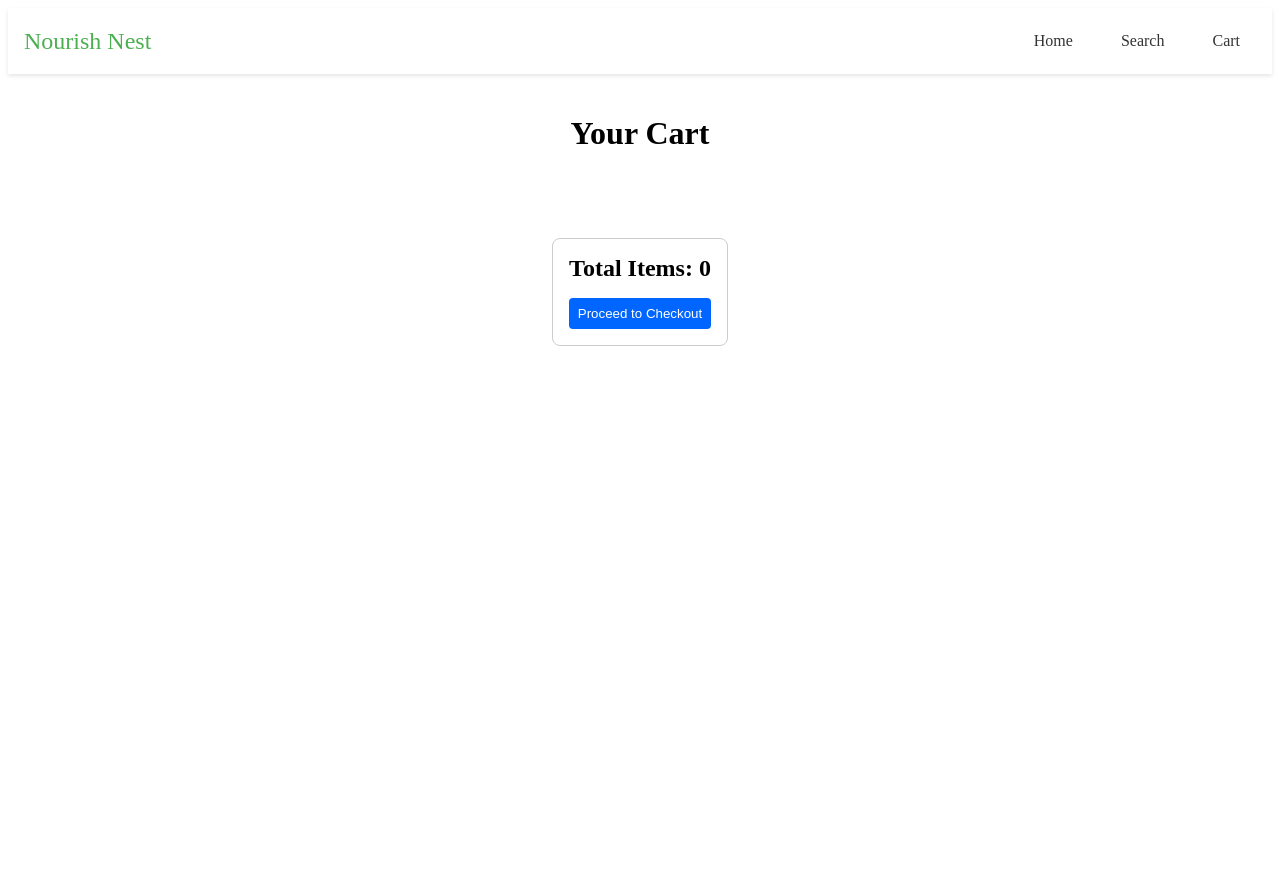
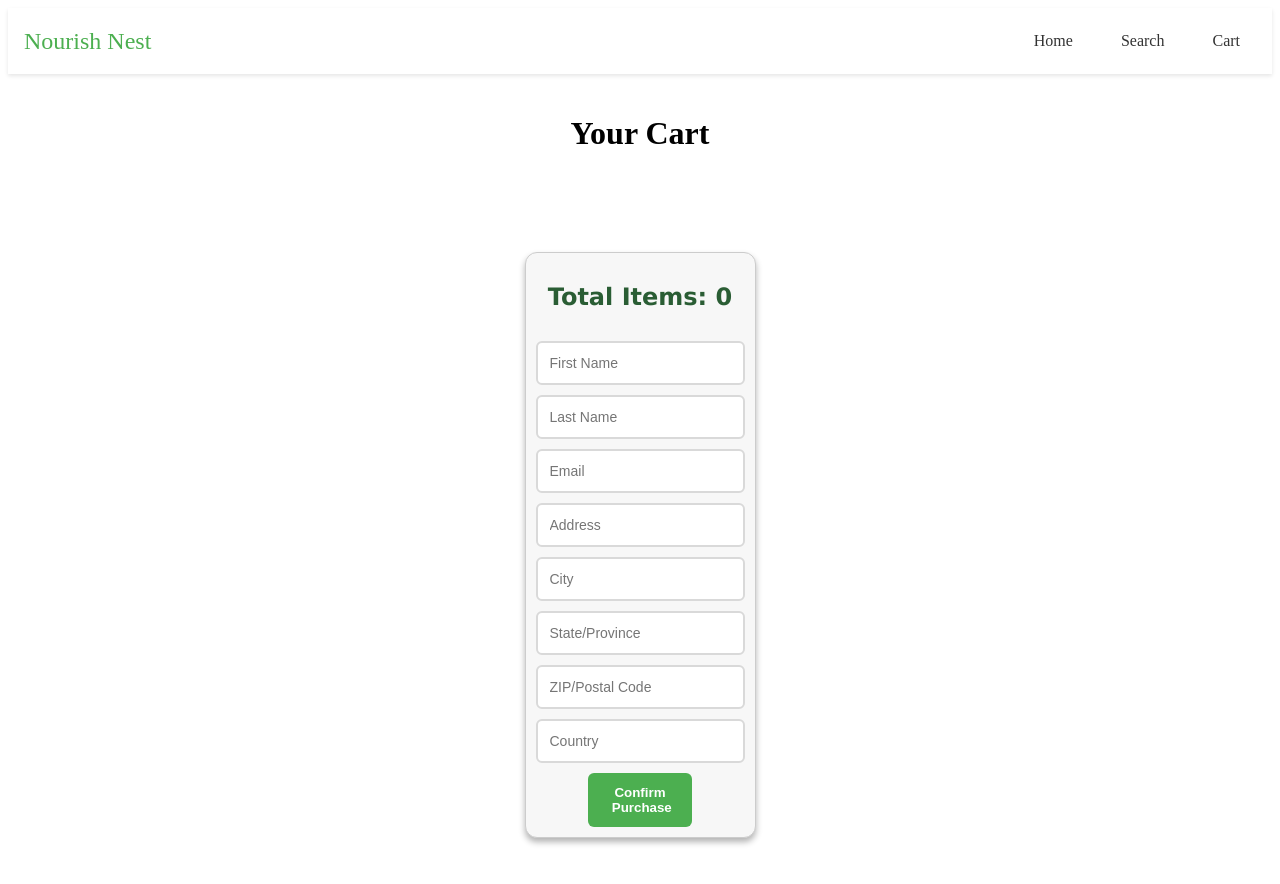
Before and after one commit to LSeward0421/nourish-nest, a React (Vite) app: page /cart in a window 1280 px wide. Shown: the top 884 px of the page. Before the commit the page ends 800 px from the top, so only its background shows below. Built offline with nearby package versions, Linux system fonts and the light colour scheme.

Commit message:
Update Checkout Form for purchase initiation

```diff
--- a/src/components/Checkout/Checkout.css
+++ b/src/components/Checkout/Checkout.css
@@ -1,20 +1,51 @@
 .checkout {
-  padding: 16px;
+  display: flex;
+  flex-direction: column;
+  align-items: center;
+  flex: 1;
+  gap: 10px;
+  padding: 10px;
+  background-color: #f7f7f7;
   border: 1px solid #ccc;
-  border-radius: 8px;
-  margin-top: 16px;
+  border-radius: 12px;
+  box-shadow: 0 4px 6px rgba(0, 0, 0, .3);
+  max-width: 300px;
+  margin: 30px auto;
+  font-family:Verdana, Geneva, Tahoma, sans-serif;
 }
 
 .checkout h2 {
-  margin: 0 0 16px 0;
+  color: #2a5d34;
+  text-align: center;
+  margin-bottom: 20px;
+}
+
+.checkout input {
+  padding: 12px;
+  border: 2px solid #d9d9d9;
+  border-radius: 6px;
+  font-size: 14px;
+  background-color: #fff;
+  transition: border-color 0.3s;
+}
+
+.checkout input:focus {
+  border-color: #a5d6a7;
+  outline: none;
 }
 
 .checkout button {
-  width: 100%;
-  padding: 8px;
-  background-color: #0066ff;
+  width: 50%;
+  padding: 12px 24px;
+  background-color: #4caf50;
   color: white;
+  font-weight: bold;
   border: none;
-  border-radius: 4px;
+  border-radius: 6px;
   cursor: pointer;
+  transition: background-color 0.3s, transform 0.2s;
 }
+
+.checkout button:hover {
+  transform: translateY(2px);
+}
--- a/src/components/Checkout/Checkout.jsx
+++ b/src/components/Checkout/Checkout.jsx
@@ -1,21 +1,100 @@
-import React from 'react';
+import { useState } from 'react';
 import { useNavigate } from 'react-router-dom';
 import './Checkout.css';
 
 const Checkout = ({ cartItems }) => {
   const navigate = useNavigate();
+  const [checkoutForm, setCheckoutForm] = useState({
+    firstName: '',
+    lastName: '',
+    email: '',
+    address: '',
+    city: '',
+    zip: '',
+  });
 
-  const handlePurchase = () => {
-    navigate('/confirmation', { state: { cartItems } });
+  const handleInputChange = (e) => {
+    const { name, value } = e.target;
+    setCheckoutForm({...checkoutForm, [name]: value })
+  };
+
+  const handlePurchase = (e) => {
+    e.preventDefault();
+    const orderNum = Math.floor(Math.random() * 1000000);
+    navigate('/confirmation', { state: { cartItems, ...checkoutForm, orderNum } });
   };
 
   const totalQuantity = cartItems.reduce((total, item) => total + item.quantity, 0);
 
   return (
-    <div className="checkout">
+    <form className="checkout" onSubmit={handlePurchase}>
       <h2>Total Items: {totalQuantity}</h2>
-      <button onClick={handlePurchase}>Proceed to Checkout</button>
-    </div>
+      <input
+        type="text"
+        placeholder="First Name"
+        name="firstName"
+        value={checkoutForm.firstName}
+        onChange={handleInputChange}
+        required
+      />
+      <input
+        type="text"
+        placeholder="Last Name"
+        name="lastName"
+        value={checkoutForm.lastName}
+        onChange={handleInputChange}
+        required
+      />
+      <input
+        type="email"
+        placeholder="Email"
+        name="email"
+        value={checkoutForm.email}
+        onChange={handleInputChange}
+        required
+      />
+      <input
+        type="text"
+        placeholder="Address"
+        name="address"
+        value={checkoutForm.address}
+        onChange={handleInputChange}
+        required
+      />
+      <input
+        type="text"
+        placeholder="City"
+        name="city"
+        value={checkoutForm.city}
+        onChange={handleInputChange}
+        required
+      />
+      <input
+        type="text"
+        placeholder="State/Province"
+        name="state"
+        value={checkoutForm.state}
+        onChange={handleInputChange}
+        required
+      />
+      <input
+        type="text"
+        placeholder="ZIP/Postal Code"
+        name="zip"
+        value={checkoutForm.zip}
+        onChange={handleInputChange}
+        required
+      />
+      <input
+        type="text"
+        placeholder="Country"
+        name="country"
+        value={checkoutForm.country}
+        onChange={handleInputChange}
+        required
+      />
+      <button type="submit">Confirm Purchase</button>
+    </form>
   );
 };
 
```
